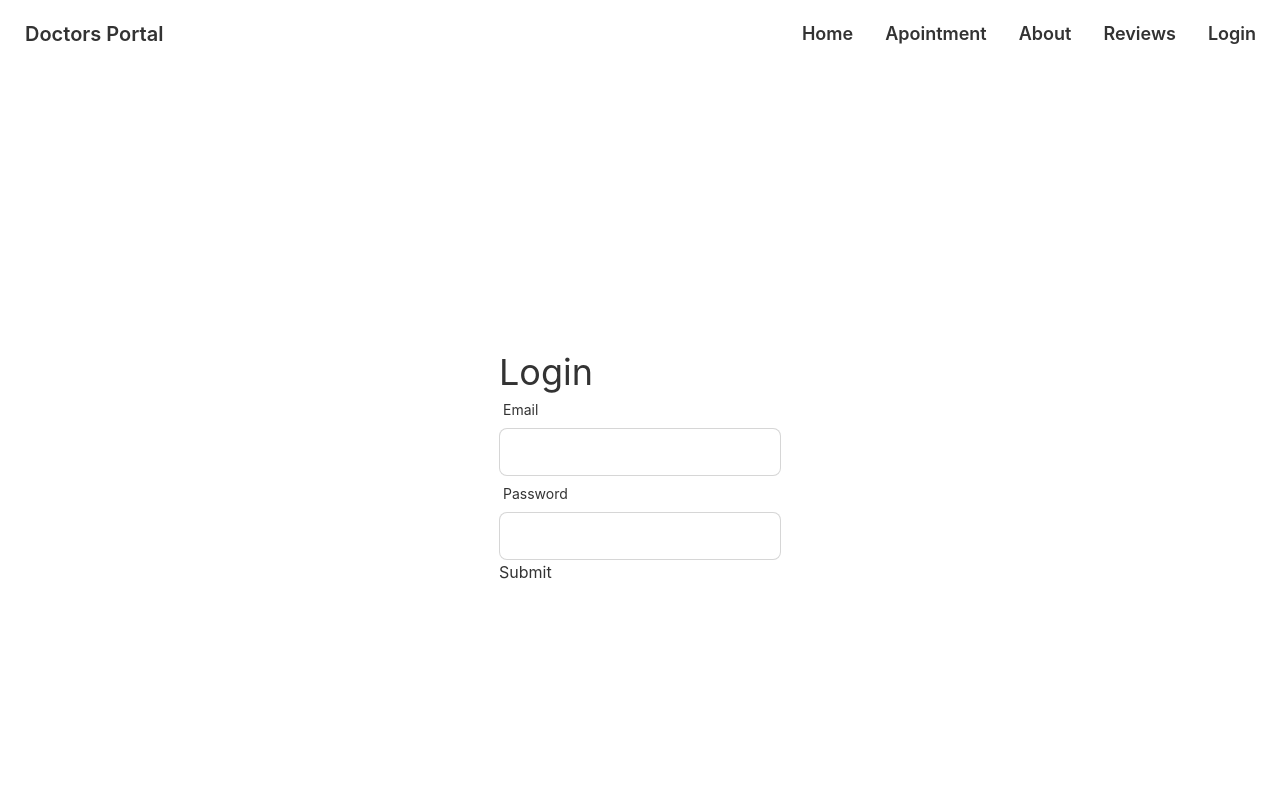
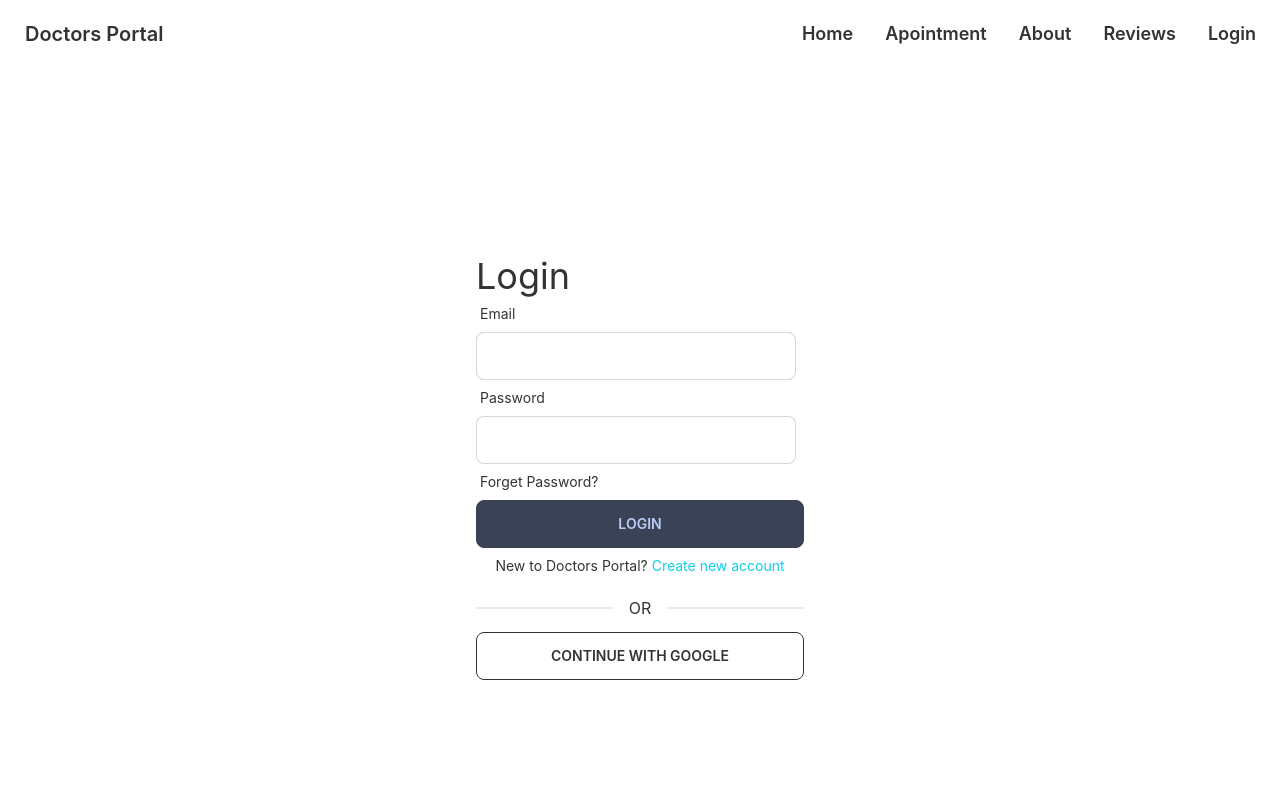
Before and after one commit to 002imran/doctors-portal-client, a React (Create React App) app: page /login in a window 1280 px wide. Shown: the top 800 px of the page. Built offline with nearby package versions, Linux system fonts and the light colour scheme.

Commit message:
complee login form with replace handlelogin function

```diff
--- a/src/Pages/Login/Login.js
+++ b/src/Pages/Login/Login.js
@@ -1,16 +1,19 @@
 import React, { useState } from 'react';
 import { useForm } from 'react-hook-form';
+import { Link } from 'react-router-dom';
 
 
 const Login = () => {
-    const [data, setData] = useState("");
     const { register, handleSubmit} = useForm();
+    const handleLogin = data =>{
+        console.log(data);
+    }
     return (
       <div className="h-[800px] flex justify-center items-center">
-        <div>
+        <div className="w-96 p-7">
           <h2 className="text-4xl">Login</h2>
           <form
-            onSubmit={handleSubmit((data) => setData(JSON.stringify(data)))}
+            onSubmit={handleSubmit(handleLogin)}
           >
             <div className="form-control w-full max-w-xs">
               <label className="label">
@@ -31,11 +34,26 @@
                 placeholder=""
                 className="input input-bordered w-full max-w-xs"
               />
+              <label className="label">
+                <span className="label-text">Forget Password?</span>
+              </label>
             </div>
-
-            <p>{data}</p>
-            <input type="submit" />
+            <input
+              type="submit"
+              value="login"
+              className="btn btn-accent w-full"
+            />
           </form>
+          <p className="p-2 text-sm text-center">
+            New to Doctors Portal?
+            <Link className="text-primary"> Create new account</Link>
+          </p>
+          <div className="divider">OR</div>
+          <input
+            type="submit"
+            value="CONTINUE WITH GOOGLE"
+            className="btn btn-outline w-full"
+          />
         </div>
       </div>
     );
```
